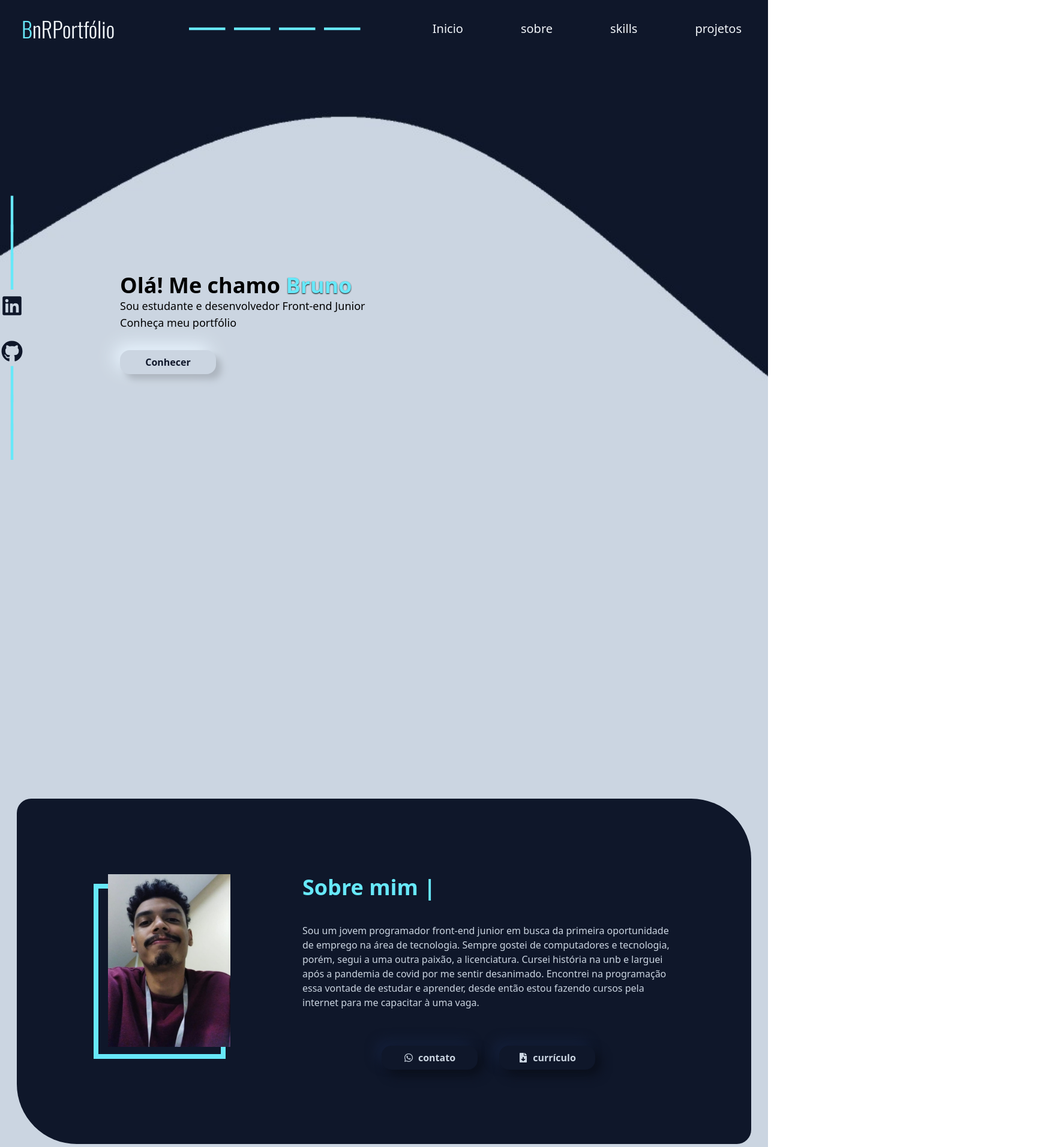
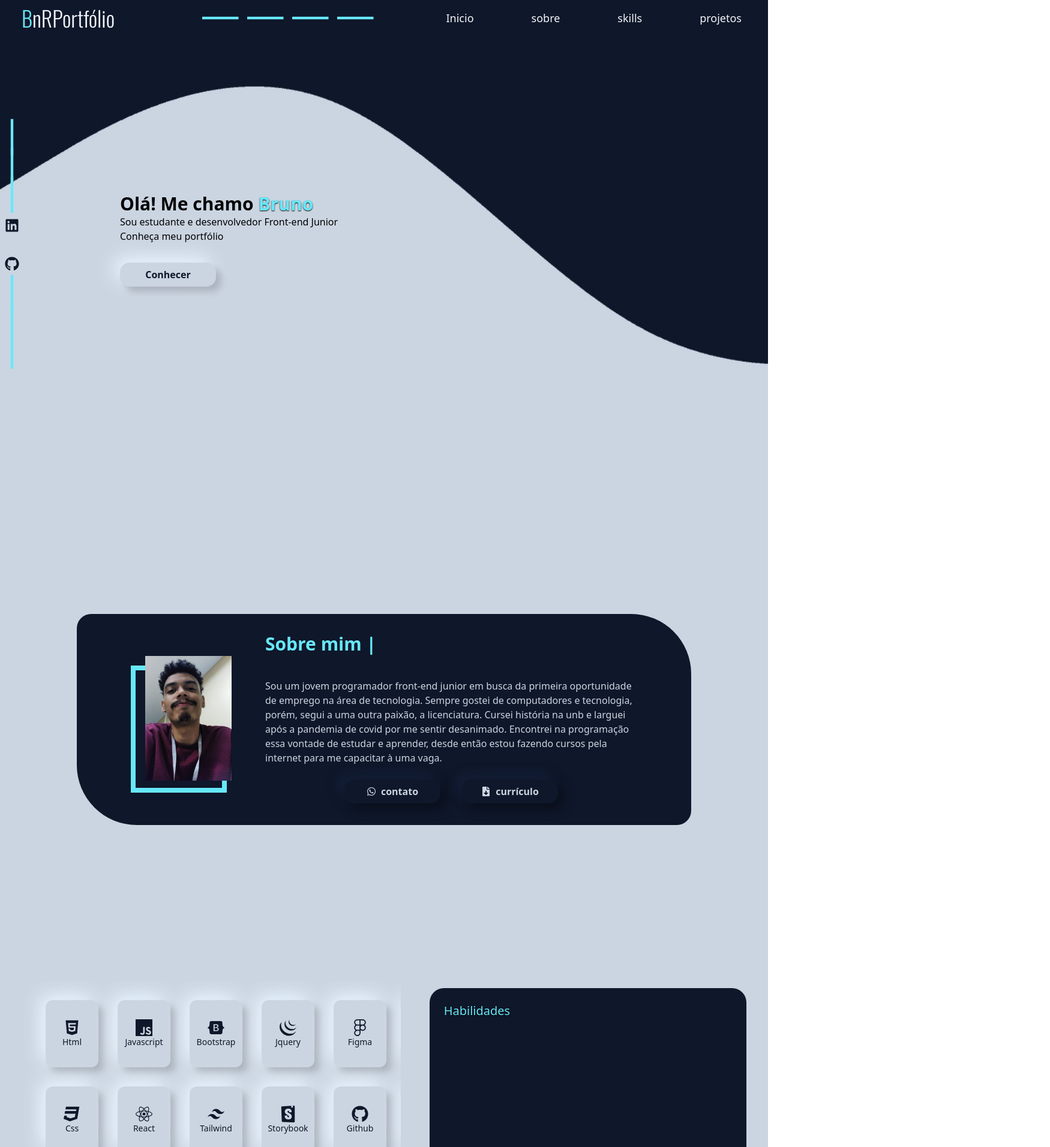
Before and after one commit to Brunonasccimentto/Portfolio, a React (Create React App) app: page / in a window 1280 px wide. Shown: the top 1913 px of the page at 60% size, 1750 px wide, since content can reach past the window. Built offline with nearby package versions, Linux system fonts and the light colour scheme.

Commit message:
updates responsives

```diff
--- a/src/components/abilities.js
+++ b/src/components/abilities.js
@@ -6,7 +6,7 @@
 export function Abilities({works, icon, handleClick, desc}){
 
     return(
-            <div onClick={handleClick} className=" AbilityItem bg-slate-300 text-slate-900 p-14 w-20 h-32 lg:w-28 lg:h-36 flex flex-col items-center justify-center rounded-xl shadow-morfism hover:shadow-inset cursor-pointer">
+            <div onClick={handleClick} className=" AbilityItem bg-slate-300 text-slate-900 p-11 xxl:p-14 w-20 h-28 xxl:w-28 xxl:h-36 flex flex-col items-center justify-center rounded-xl shadow-morfism hover:shadow-inset cursor-pointer">
                 <span className=""> {icon} </span>
                 <span className=" text-sm"> {works} </span>
                 <span className=" hidden"> {desc} </span>
--- a/src/components/aboutme.js
+++ b/src/components/aboutme.js
@@ -5,21 +5,21 @@ import curriculo from "../certificates/Currículo-Bruno.pdf"
 
 export function AboutMe(){
     return(
-        <div id="sobre" className=" bg-slate-300 md:h-[1080px] flex items-center justify-center">
-            <div className="flex flex-col lg:flex-row items-center justify-center gap-5 lg:gap-32 bg-slate-900 pt-8 lg:h-auto lg:p-32 lg:w-auto text-slate-300 lg:rounded-tr-[100px] lg:rounded-bl-[100px] lg:rounded-tl-3xl lg:rounded-br-3xl">
+        <div id="sobre" className=" bg-slate-300 md:h-screen flex items-center justify-center">
+            <div className="flex flex-col lg:flex-row items-center justify-center gap-5 lg:gap-16 xxl:gap-32 bg-slate-900 pt-8 xxl:pt-32 lg:w-[80%] text-slate-300 lg:rounded-tr-[100px] lg:rounded-bl-[100px] lg:rounded-tl-3xl lg:rounded-br-3xl">
 
 
-            <div className=" border-8 flex items-center justify-center border-cyan-300 w-[160px] lg:w-[220px]">
-                <img src={me} className=" w-36 h-52 lg:w-52 lg:h-72 -mt-6 -mr-8 mb-3"></img>
+            <div className=" border-8 flex items-center justify-center border-cyan-300 w-[160px] xxl:w-[220px]">
+                <img src={me} className=" w-36 h-52 xxl:w-52 xxl:h-72 -mt-6 -mr-8 mb-3"></img>
             </div>
 
             <div className=" flex flex-col sobre w-[75%] lg:w-[620px] lg:h-[320px] gap-4 lg:gap-0">
-                <h3 className=" text-2xl lg:text-4xl font-semibold lg:mb-10 text-cyan-300"> Sobre mim <span className=" rotate-90">|</span></h3>
+                <h3 className=" text-2xl lg:text-3xl xxl:text-4xl font-semibold lg:mb-10 text-cyan-300"> Sobre mim <span className=" rotate-90">|</span></h3>
 
-                <p> Sou um jovem programador front-end junior em busca da primeira oportunidade de emprego na área de tecnologia. Sempre gostei de computadores e tecnologia, porém, segui a uma outra paixão, a licenciatura.
+                <p className=""> Sou um jovem programador front-end junior em busca da primeira oportunidade de emprego na área de tecnologia. Sempre gostei de computadores e tecnologia, porém, segui a uma outra paixão, a licenciatura.
                 Cursei história na unb e larguei após a pandemia de covid por me sentir desanimado. Encontrei na programação essa vontade de estudar e aprender, desde então estou fazendo cursos pela internet para me capacitar à uma vaga.</p>
 
-                <div className=" p-6 lg:mt-9 flex justify-center items-center gap-9">
+                <div className=" p-6 xxl:mt-9 flex justify-center items-center gap-9">
                    <a href="https://wa.link/9um6ve" target="_blank">  <ButtonSlate text={"contato"} icon={<FaWhatsapp/>}/> </a> <a href={curriculo} download={"Currículo-Bruno"}> <ButtonSlate text={"currículo"} icon={<FaFileDownload/>}/> </a>
                 </div>
 
--- a/src/components/footer.js
+++ b/src/components/footer.js
@@ -11,7 +11,7 @@ export function Footer(){
             <div>
                 <h3 className="text-cyan-300 text-xl md:text-3xl">Certificados</h3>
             </div>
-            <div className="flex flex-col lg:flex-row justify-center gap-10">
+            <div className="flex flex-col lg:flex-row justify-center gap-10 flex-wrap">
                 <Certificates image={HtmlCssJavascript}/>
                 <Certificates image={MongoNode}/>
                 <Certificates image={React}/>
--- a/src/components/header.js
+++ b/src/components/header.js
@@ -15,7 +15,7 @@ export function Header({menuItens}){
     }
 
     return(
-    <div className=" bg-slate-900 w-full list-none text-slate-100 flex flex-col lg:flex-row items-center lg:justify-between lg:h-24 lg:fixed z-10">
+    <div className=" bg-slate-900 w-[100%] list-none text-slate-100 flex flex-col lg:flex-row items-center lg:justify-between lg:h-18 xxl:h-24 lg:fixed z-10">
 
         <div className="flex flex-row w-full justify-between items-center">
 
@@ -37,7 +37,7 @@ export function Header({menuItens}){
             <ul className={`flex gap-2 -mt-4 lg:-mt-0 p-2 lg:p-0 w-full lg:w-auto lg:gap-24 lg:mr-11 items-center flex-col transition-all duration-700 ${slide} overflow-hidden lg:overflow-visible lg:justify-end lg:flex lg:flex-row`}>
 
             {menuItens.map((item, index)=>{
-            return <li key={index} onClick={toggleHeader} className={`list-none hover:brightness-110 cursor-pointer mt-1 lg:mt-0 text-xl hover:text-cyan-300 transition-all duration-500 lg:block`}>
+            return <li key={index} className={`list-none hover:brightness-110 cursor-pointer mt-1 lg:mt-0 lg:text-lg xxl:text-xl hover:text-cyan-300 transition-all duration-500 lg:block`}>
             {item !== "projetos"? <a href={`#${item}`}>{item}</a> : <Link to={item}> {item} </Link>} </li>})}
 
             </ul>
--- a/src/components/home.js
+++ b/src/components/home.js
@@ -6,27 +6,27 @@ import { SideIcons } from "./sideIcons"
 export function Home(){
     return(
 
-        <div id="Inicio" className="flex items-center bg-[url('../images/bg-portfolio.jpg')] h-[720px] w-full lg:h-[1080px] bg-no-repeat bg-cover lg:gap-20 xl:gap-40">
+        <div id="Inicio" className="flex items-center bg-[url('../images/bg-portfolio.jpg')] h-[720px] w-full lg:h-screen bg-no-repeat bg-cover lg:gap-40">
 
             <SideIcons color={"text-cyan-500 lg:text-slate-900"}/>
 
-            <div className=" flex flex-col md:flex-row lg:justify-between w-full lg:gap-[450px]">
-                <div className="  sm:text-left xl:text-justify flex flex-col justify-center  lg:flex-shrink-0 lg:w-[600px] ml-[40px] lg:ml-[200px] animate-bounce">
+            <div className=" flex flex-col md:flex-row lg:justify-between -mt-[100px] lg:-mt-[0px] w-full">
+                <div className=" sm:text-left xl:text-justify flex flex-col justify-center lg:w-[600px] ml-[17%] lg:ml-[200px] animate-bounce">
 
-                    <div className=" text-lg ">
-                    <h2 className=" text-4xl font-semibold">Olá! Me chamo <span className=" text-cyan-300 text-shadow-sm shadow-black"> Bruno </span></h2>
+                    <div className="">
+                    <h2 className=" text-3xl xxl:text-4xl font-semibold">Olá! Me chamo <span className=" text-cyan-300 text-shadow-sm shadow-black"> Bruno </span></h2>
                         <p> Sou estudante e desenvolvedor Front-end Junior</p>
                         <p className=" mb-8"> Conheça meu portfólio </p>
                     </div>
                     <Link to={"/projetos"}> <Button text={"Conhecer"}/>  </Link>
                 </div>
 
-                <div className="hidden  w-full md:w-[300px] lg:w-[500px] md:flex justify-end items-center animate-slide mb-24 2xl:mr-64 md:flex-grow">
-                    <svg className=" w-[400px] h-[560px] lg:w-[600px] lg:h-[760px]" viewBox="-20 -70 200 200" xmlns="http://www.w3.org/2000/svg">
+                <div className="hidden w-full md:w-[300px] lg:w-[500px] md:flex justify-end items-center animate-slide mb-12">
+                    <svg className=" w-[400px] h-[560px] lg:w-[600px] lg:h-[760px]" viewBox="-10 -60 200 200" xmlns="http://www.w3.org/2000/svg">
                     <path fill="#CBD5E1" d="M38.8,-68.5C49.8,-60.9,57.9,-49.5,62.4,-37.5C66.9,-25.4,67.8,-12.7,66.3,-0.9C64.7,10.9,60.6,21.8,54.9,31.6C49.1,41.5,41.7,50.4,32.2,55.2C22.8,60,11.4,60.8,2,57.3C-7.4,53.9,-14.9,46.3,-26.2,42.5C-37.5,38.8,-52.7,39,-62.3,32.5C-72,26.1,-76.1,13.1,-70,3.5C-63.9,-6,-47.6,-12,-37.4,-17.6C-27.3,-23.2,-23.3,-28.4,-18.1,-39.3C-12.9,-50.3,-6.5,-67.1,3.7,-73.6C13.9,-80,27.8,-76.2,38.8,-68.5Z" transform="translate(100 100)" />
                     </svg>
 
-                    <img src={avatar} className=" h-[250px] md:h-[300px] lg:h-[500px] w-[250px] md:w-[300px] lg:w-[500px] fixed"></img>
+                    <img src={avatar} className=" h-[250px] md:h-[300px] lg:h-[350px] w-[250px] md:w-[300px] lg:w-[350px] lg:-mb-14 lg:mr-24 fixed"></img>
                 </div>
             </div>
 
--- a/src/components/projects.js
+++ b/src/components/projects.js
@@ -5,12 +5,12 @@ export function Project({image, projectName, description, link, star, icons}){
 
         <div className='flex flex-col items-center justify-center gap-2 w-96'>
             <div className='flex items-center gap-3'>
-                <span className=' text-slate-300 text-xl'>{projectName}</span>
+                <span className=' text-slate-300 lg:lg xxl:text-xl'>{projectName}</span>
                 <span className=' text-yellow-400 text-xl'>{star}</span>
             </div>
         <Dialog.Root>
             <Dialog.Trigger asChild>
-                <img src={image} className=" w-[90%] md:w-80 md:h-52 rounded-md cursor-pointer"></img>
+                <img src={image} className=" w-96 lg:w-72 lg:h-46 xxl:w-80 xxl:h-52 rounded-md cursor-pointer object-contain"></img>
             </Dialog.Trigger>
             <Dialog.Portal>
                 <Dialog.Overlay className='fixed top-0 left-0 right-0 bottom-0 bg-black/60 grid place-items-center overflow-y-auto z-20'>
--- a/src/components/sideIcons.js
+++ b/src/components/sideIcons.js
@@ -2,13 +2,13 @@ import {FaLinkedin, FaGithub } from "react-icons/fa"
 
 export function SideIcons({color}){
     return(
-        <div className=" w-10 justify-center lg:h-auto flex flex-col items-center fixed">
+        <div className=" w-10 justify-center -mt-[20vh] lg:mt-[0px] flex flex-col items-center fixed">
             <span className=" text-cyan-300 font-thin text-5xl lg:text-6xl -mt-3">|</span>
             <span className=" text-cyan-300 font-thin text-5xl lg:text-6xl -mt-3">|</span>
             <span className=" text-cyan-300 font-thin text-5xl lg:text-6xl -mt-3">|</span>
             <div className="flex gap-6 flex-col">
-                <a href="https://www.linkedin.com/in/bruno-rodrigues-633a03252/" target="blank"> <FaLinkedin className={`w-6 h-6 lg:w-9 lg:h-9 ${color} mt-4 cursor-pointer`}/></a>
-                <a href="https://github.com/Brunonasccimentto"  target="blank"> <FaGithub className={`w-6 h-6 lg:w-9 lg:h-9  ${color} mt-4 cursor-pointer`}/></a>
+                <a href="https://www.linkedin.com/in/bruno-rodrigues-633a03252/" target="blank"> <FaLinkedin className={`w-6 h-6 xxl:w-9 xxl:h-9 ${color} mt-4 cursor-pointer`}/></a>
+                <a href="https://github.com/Brunonasccimentto"  target="blank"> <FaGithub className={`w-6 h-6 xxl:w-9 xxl:h-9  ${color} mt-4 cursor-pointer`}/></a>
             </div>
             <span className=" text-cyan-300 font-thin text-5xl lg:text-6xl -mb-3">|</span>
             <span className=" text-cyan-300 font-thin text-5xl lg:text-6xl -mb-3">|</span>
--- a/src/components/skills.js
+++ b/src/components/skills.js
@@ -47,44 +47,44 @@ export function Skills(){
 
 
             <div id="skills" className=" bg-slate-300 text-slate-900 flex justify-center items-center">
-                <div  className=" skills w-full h-[100%] lg:w-[1620px] lg:h-[650px] flex flex-col lg:flex-row p-9 justify-center rounded-l-[100px]">
+                <div  className=" skills w-full h-[100%] xxl:w-[1620px] xxl:h-[650px] flex flex-col lg:flex-row p-9 justify-beetween rounded-l-[100px] lg:gap-12">
 
-                    <div className="flex flex-col flex-wrap pt-8 pl-10 h-[420px] lg:h-[100%] w-full lg:w-[55%] gap-8 overflow-auto lg:overflow-hidden scrollbar-thumb-transparent scrollbar-thin scrollbar-track-transparent">
+                    <div className="flex flex-col flex-wrap self-center pt-8 pl-10 h-[400px] xxl:h-[100%] w-full lg:w-[60%] xxl:w-[55%] gap-8 overflow-hidden md:overflow-auto scrollbar-thumb-slate-900 scrollbar-thin scrollbar-track-transparent scrollbar-thumb-rounded">
 
 
                     <Abilities handleClick={handleClick} desc={list[0].text} works={"Html"}
-                    icon={<FaHtml5 className="w-7 h-7 lg:w-10 lg:h-10 text-slate-900"/>}/>
+                    icon={<FaHtml5 className="w-7 h-7 xxl:w-10 xxl:h-10 text-slate-900"/>}/>
                     <Abilities handleClick={handleClick} desc={list[1].text} works={"Css"}
-                    icon={<FaCss3 className="w-7 h-7 lg:w-10 lg:h-10  text-slate-900"/>}/>
+                    icon={<FaCss3 className="w-7 h-7 xxl:w-10 xxl:h-10  text-slate-900"/>}/>
                     <Abilities handleClick={handleClick} desc={list[2].text} works={"Javascript"}
-                    icon={<SiJavascript className="w-7 h-7 lg:w-10 lg:h-10  text-slate-900"/>}/>
+                    icon={<SiJavascript className="w-7 h-7 xxl:w-10 xxl:h-10  text-slate-900"/>}/>
                     <Abilities handleClick={handleClick} desc={list[3].text} works={"React"}
-                    icon={<FaReact className="w-7 h-7 lg:w-10 lg:h-10 text-slate-900"/>}/>
+                    icon={<FaReact className="w-7 h-7 xxl:w-10 xxl:h-10 text-slate-900"/>}/>
                     <Abilities handleClick={handleClick} desc={list[4].text} works={"Bootstrap"}
-                    icon={<FaBootstrap className="w-7 h-7 lg:w-10 lg:h-10  text-slate-900"/>}/>
+                    icon={<FaBootstrap className="w-7 h-7 xxl:w-10 xxl:h-10  text-slate-900"/>}/>
                     <Abilities handleClick={handleClick} desc={list[5].text} works={"Tailwind"}
-                    icon={<SiTailwindcss className="w-7 h-7 lg:w-10 lg:h-10 text-slate-900"/>}/>
+                    icon={<SiTailwindcss className="w-7 h-7 xxl:w-10 xxl:h-10 text-slate-900"/>}/>
                     <Abilities handleClick={handleClick} desc={list[6].text} works={"Jquery"}
-                    icon={<SiJquery className="w-7 h-7 lg:w-10 lg:h-10 text-slate-900"/>}/>
+                    icon={<SiJquery className="w-7 h-7 xxl:w-10 xxl:h-10 text-slate-900"/>}/>
                     <Abilities handleClick={handleClick} desc={list[7].text} works={"Storybook"}
-                    icon={<SiStorybook className="w-7 h-7 lg:w-10 lg:h-10 text-slate-900"/>}/>
+                    icon={<SiStorybook className="w-7 h-7 xxl:w-10 xxl:h-10 text-slate-900"/>}/>
                     <Abilities handleClick={handleClick} desc={list[8].text} works={"Figma"}
-                    icon={<FaFigma className="w-7 h-7 lg:w-10 lg:h-10 text-slate-900"/>}/>
+                    icon={<FaFigma className="w-7 h-7 xxl:w-10 xxl:h-10 text-slate-900"/>}/>
                     <Abilities handleClick={handleClick} desc={list[9].text} works={"Github"}
-                    icon={<FaGithub className="w-7 h-7 lg:w-10 lg:h-10 text-slate-900"/>}/>
+                    icon={<FaGithub className="w-7 h-7 xxl:w-10 xxl:h-10 text-slate-900"/>}/>
                     <Abilities handleClick={handleClick} desc={list[10].text} works={"Git"}
-                    icon={<FaGitAlt className="w-7 h-7 lg:w-10 lg:h-10 text-slate-900"/>}/>
+                    icon={<FaGitAlt className="w-7 h-7 xxl:w-10 xxl:h-10 text-slate-900"/>}/>
                     <Abilities handleClick={handleClick} desc={list[11].text} works={"Node"}
-                    icon={<FaNodeJs className="w-7 h-7 lg:w-10 lg:h-10 text-slate-900"/>}/>
+                    icon={<FaNodeJs className="w-7 h-7 xxl:w-10 xxl:h-10 text-slate-900"/>}/>
                     <Abilities handleClick={handleClick} desc={list[12].text} works={"MongoDb"}
-                    icon={<SiMongodb className="w-7 h-7 lg:w-10 lg:h-10 text-slate-900"/>}/>
+                    icon={<SiMongodb className="w-7 h-7 xxl:w-10 xxl:h-10 text-slate-900"/>}/>
                      <Abilities handleClick={handleClick} desc={list[13].text} works={"Cypress"}
-                    icon={<SiCypress className="w-7 h-7 lg:w-10 lg:h-10 text-slate-900"/>}/>
+                    icon={<SiCypress className="w-7 h-7 xxl:w-10 xxl:h-10 text-slate-900"/>}/>
 
                     </div>
 
-                    <div className="skills w-[100%] lg:w-[600px] lg:h-[100%] flex flex-col lg:gap-10 mt-3 bg-slate-900 rounded-3xl p-6 overflow-auto">
-                        <h2 className=" text-xl lg:text-4xl text-cyan-300 text-shadow-sm shadow-black">{abilityActive} {abilityActive? <span className=" rotate-90">|</span> : <h2 className=" text-xl lg:text-3xl text-cyan-300 text-shadow-sm shadow-black"> Habilidades </h2>} </h2>
+                    <div className="skills w-[100%] lg:w-[50%] xxl:w-[600px] xxl:h-[100%] flex flex-col xxl:gap-10 mt-3 bg-slate-900 rounded-3xl p-6 overflow-auto">
+                        <h2 className=" text-xl xxl:text-4xl text-cyan-300 text-shadow-sm shadow-black">{abilityActive} {abilityActive? <span className=" rotate-90">|</span> : <h2 className=" text-xl xxl:text-3xl text-cyan-300 text-shadow-sm shadow-black"> Habilidades </h2>} </h2>
                         <p className=" text-md text-slate-300">{text}</p>
 
                     </div>
--- a/tailwind.config.js
+++ b/tailwind.config.js
@@ -101,5 +101,6 @@ module.exports = {
       )
     }),
     require('tailwind-scrollbar'),
+    require('tailwind-scrollbar')({ nocompatible: true }),
   ],
 }
```
Also changed, not shown: src/components/projetos.js (+10 -5 lines), src/components/body.js (line endings or trailing spaces), 1 other file (tests, documents, lock files or other folders).
